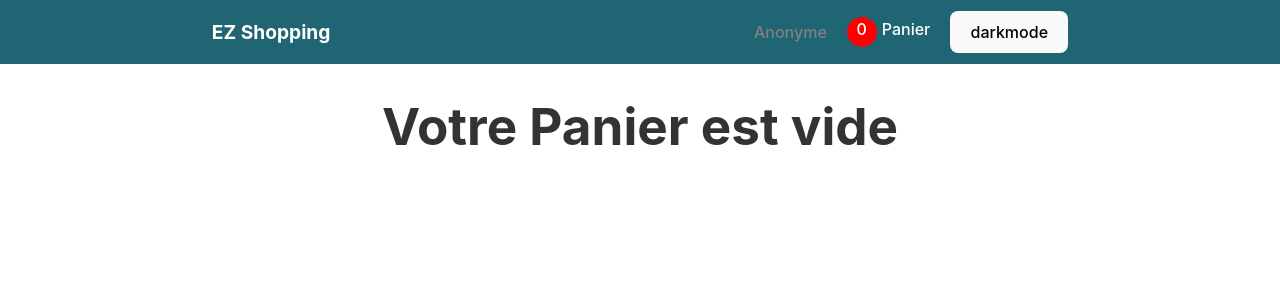
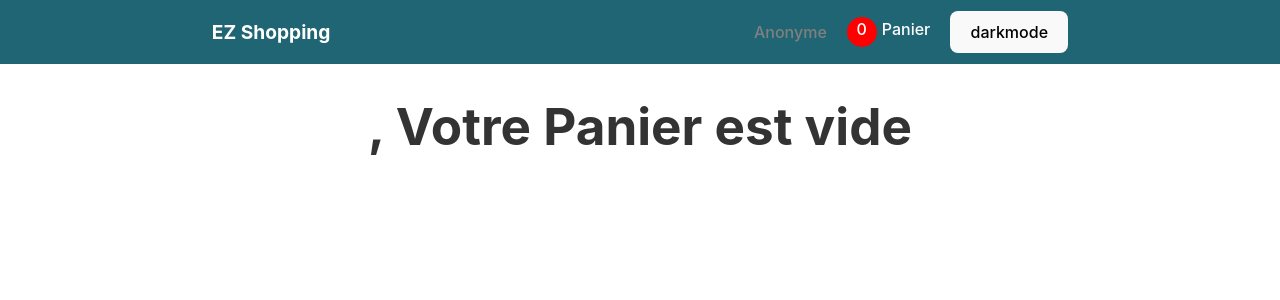
Before and after one commit to darkeo/React-Projet-semaine-3-Florian-Yasmine-Leo, a React (Vite) app in the folder Ez shopping/: page /cart in a window 1280 px wide. Shown: the top 300 px of the page. Built offline with nearby package versions, Linux system fonts and the light colour scheme.

Commit message:
Afficher le prénom du user dans le panier

```diff
--- a/Ez shopping/src/pages/Cart/Cart.jsx
+++ b/Ez shopping/src/pages/Cart/Cart.jsx
@@ -3,17 +3,24 @@ import CartList from '../../component/CartList/CartList';
 import './Cart.scss';
 import { removeAllItems } from '../../store/slices/cartSlice';
 import { selectCart } from '../../store/selectors/cartSelectors';
+import { selectUser } from '../../store/selectors/userSelectors';
 
 export default function Cart() {
   const dispatch = useDispatch();
   const cart = useSelector(selectCart);
+  const user = useSelector(selectUser);
+  console.log(user);
 
   const handleClick = () => {
     dispatch(removeAllItems());
   };
   return (
     <div style={{ minHeight: '100vh' }}>
-      {cart.length > 0 ? <h1>Votre Panier</h1> : <h1>Votre Panier est vide</h1>}
+      {cart.length > 0 ? (
+        <h1>{user.firstName}, voici votre panier</h1>
+      ) : (
+        <h1>{user.firstName}, Votre Panier est vide</h1>
+      )}
       {cart.length > 0 && (
         <button
           onClick={() => {
```
